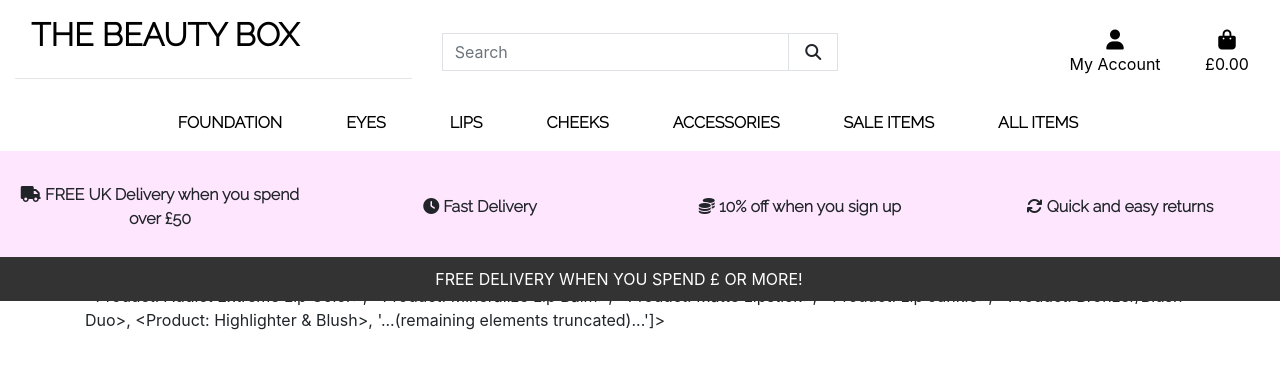
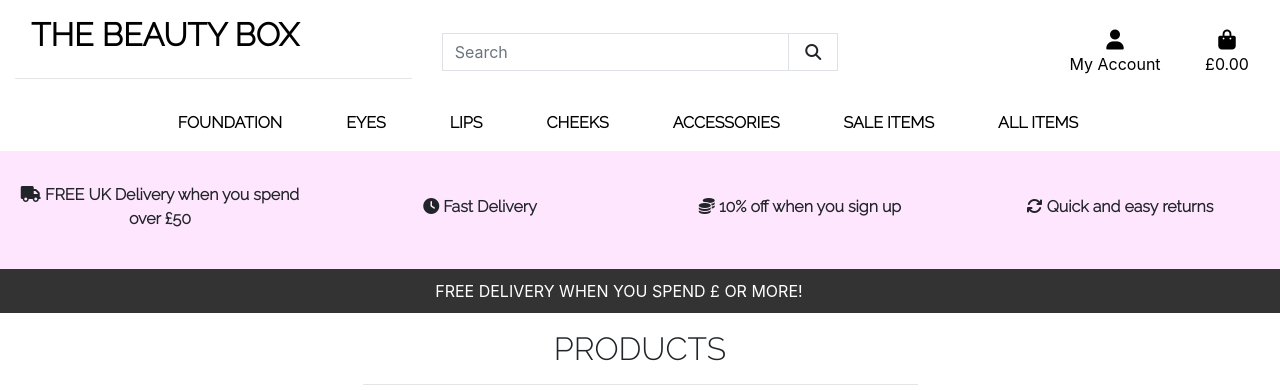
Before and after one commit to NatalieLockyer/the_beauty_box, a Django app: page /products/ in a window 1280 px wide. Shown: the top 390 px of the page. Before the commit the page ends 330 px from the top, so only its background shows below. Run offline with Django 3.2, Linux system fonts and the light colour scheme; data comes from the database, SQL or seed files in the repository; some libraries are stand-ins or nearby versions.

Commit message:
Added main section to products page

```diff
--- a/products/templates/products/products.html
+++ b/products/templates/products/products.html
@@ -2,19 +2,56 @@
 {% load static %}
 
 {% block page_header %}
-<div class="container header-container">
-    <div class="row">
-        <div class="col"></div>
-    </div>
-</div>
 {% endblock %}
 
 {% block content %}
-<div class="container ">
-    <div class="row">
-        <div class="col">
-            {{ products }}
+<main class="main_content">
+    <div class="overlay"></div>
+    <div class="container ">
+        <div class="row">
+            <div class="col text-center mt-3">
+                <h2 class="logo-font">Products</h2>
+                <hr class="w-50 mb-1">
+            </div>
+        </div>
+        <div class="row">
+            <div class="product-container col-10 offset-1">
+                <div class="row mt-1 mb-2">
+                <div class="row">
+                    {% for product in products %}
+                    <div class="col-sm-6 col-md-6 col-lg-4 col-xl-3">
+                        <div class="card h-100 border-0">
+                            {% if product.image %}
+                            <a href="#">
+                                <img class="card-img-top img-fluid" src="{{ product.image.url}}" alt="{{ product.name }}">
+                            </a>
+                            {% else %}
+                            <a href="#">
+                                <img class="card-image-top img-fluid" src="{{ MEDIA_URL }}noimage.png" alt="{{ product.name }}">
+                            </a>
+                            {% endif %}
+                            <div class="card-body pb-0">
+                                <p class="mb-0">{{ product.name}}</p>
+                            </div>
+                            <div class="card-footer bg-white pt-0 border-0 text-left">
+                                <div class="row">
+                                    <div class="col">
+                                        <p class="lead mb-0 text-left fron-weight-bold">£{{ product.price }}</p>
+                                        {% if product.rating %}
+                                            <small class="text-muted"><i class="fas fa-star mr-1"></i>{{ product.rating }} / 5</small>
+                                        {% else %}
+                                            <small class="text-muted">This product has not yet been rated</small>
+                                        {% endif %}
+                                    </div>
+                                </div>
+                            </div>
+                        </div>
+                    </div>
+                    {% endfor %}
+                </div>
+                </div>
+            </div>
         </div>
     </div>
-</div>
+</main>
 {% endblock %}
--- a/static/css/base.css
+++ b/static/css/base.css
@@ -11,7 +11,7 @@
 }
 
 header {
-    padding-bottom: 30px;
+    padding-bottom: 42px;
 }
 
 .highlight {
@@ -56,6 +56,22 @@
         transform: translateX(-300%);
     }
 }
+
+.overlay {
+    height: 100%;
+    width: 100%;
+    top: 0;
+    left: 0;
+    position: fixed;
+    background: white;
+    z-index: -1;
+}
+
+
+.main_content {
+    margin-top: 313.89px;
+}
+
 
 /* from Bulma */
 .icon {
--- a/templates/base.html
+++ b/templates/base.html
@@ -149,9 +149,6 @@
                     </div>
                 </div>
             </div>
-
-
-
         </header>
 
         {% if messages %}
```
Also changed, not shown: media/noimage.png (added).
